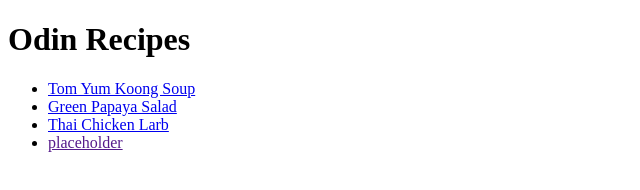
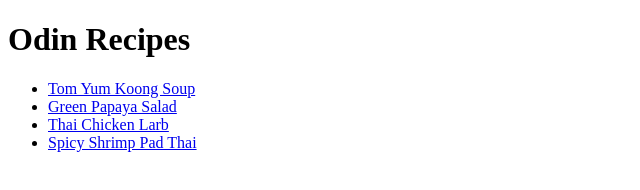
Before and after one commit to Miran-Mirantee/odin-recipes, a plain HTML site: page index.html in a window 1280 px wide. Shown: the whole page, without its empty margins (0-640 px from the left). Drawn offline with Linux system fonts and the light colour scheme.

Commit message:
Add Pad Thai recipe to the main page

```diff
--- a/index.html
+++ b/index.html
@@ -12,7 +12,7 @@
         <li><a href="recipes/tom-yum-koong.html">Tom Yum Koong Soup</a></li>
         <li><a href="recipes/papaya-salad.html">Green Papaya Salad</a></li>
         <li><a href="recipes/chicken-larb.html">Thai Chicken Larb</a></li>
-        <li><a href="">placeholder</a></li>
+        <li><a href="recipes/pad-thai.html">Spicy Shrimp Pad Thai</a></li>
     </ul>
 </body>
 </html>
```
